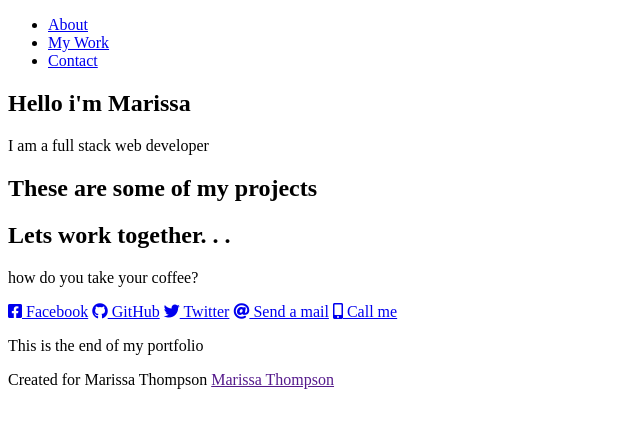
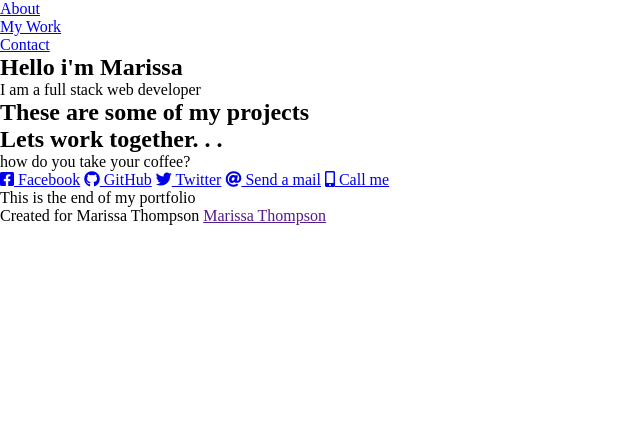
Before and after one commit to marissa424/personal-portfolio, a plain HTML site: page index.html in a window 1280 px wide. Shown: the whole page, without its empty margins (0-640 px from the left). Drawn offline with Linux system fonts and the light colour scheme.

Commit message:
updated css/html

```diff
--- a/index.html
+++ b/index.html
@@ -40,7 +40,7 @@
         <!-- END WELCOME SECTION -->
         <!-- START PROJECTS SECTION -->
         <section id="projects" class="projects-section">
-            <h2 class="projects-section-header">These are some of my projects</h2>
+            <h2 class="projects-section-header project-title">These are some of my projects</h2>
             <div class="projects-grid">
 
             </div>
--- a/styles.css
+++ b/styles.css
@@ -0,0 +1,4 @@
+* {
+   margin: 0;
+   padding: 0;
+}
```
